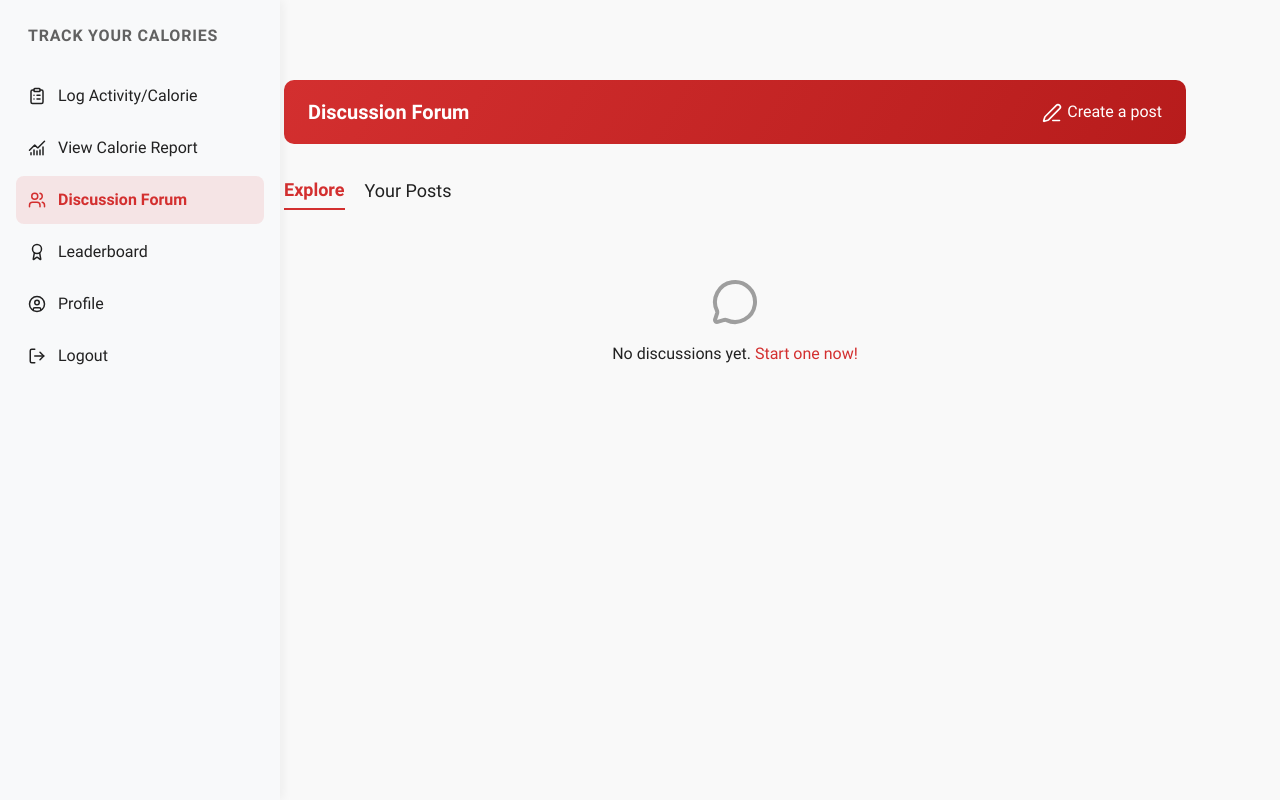
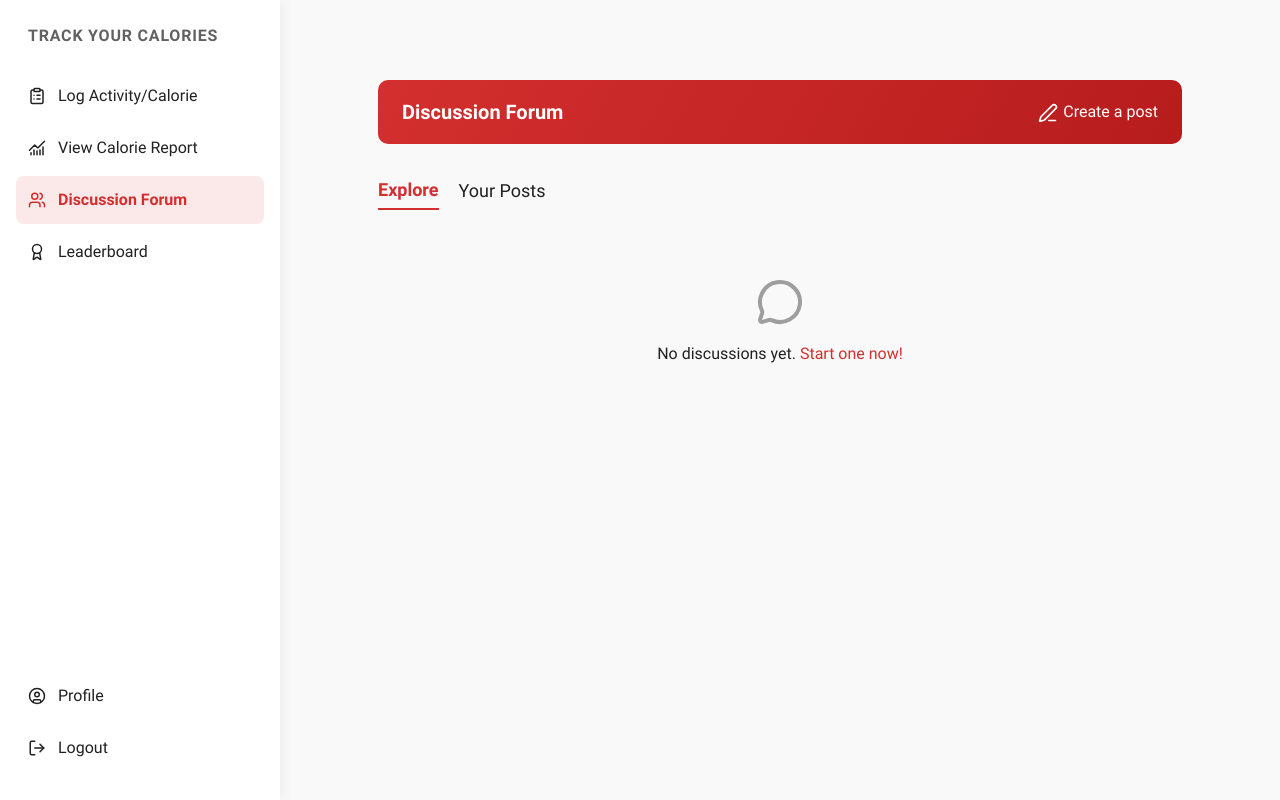
Before and after one commit to ngawangdc01/fyp_calorie_app, a Django app: page /discussions/ in a window 1280 px wide. Run offline with Django 5.2, Linux system fonts and the light colour scheme; the visitor is signed in with stand-in values (Sample User, id 1); data that the repository does not hold is empty.

Commit message:
res design update

```diff
--- a/fyp_calorie_app/static/css/style.css
+++ b/fyp_calorie_app/static/css/style.css
@@ -30,7 +30,7 @@ body {
     font-family: 'Roboto', sans-serif;
 }
 
-.sidebar {
+/* .sidebar {
     width: 280px;
     height: 100vh;
     position: fixed;
@@ -40,7 +40,22 @@ body {
     z-index: 1030;
     padding: 1.5rem 1rem;
     box-shadow: 3px 0 10px rgba(0, 0, 0, 0.05);
+} */
+
+.sidebar {
+    width: 280px;
+    height: 100vh;
+    position: fixed;
+    top: 0;
+    left: 0;
+    background-color: white;
+    padding: 1.5rem 1rem;
+    display: flex;
+    flex-direction: column;
+    justify-content: space-between;
+    box-shadow: 3px 0 10px rgba(0, 0, 0, 0.05);
 }
+
 
 #main-content {
   padding-top: 5rem;
@@ -49,19 +64,37 @@ body {
   transition: margin-left 0.3s ease;
 }
 
-/* .main-content-wrapper {
+/* On mobile: force min-width so horizontal scroll appears */
+@media (max-width: 767.98px) {
+  #main-content {
     min-width: 768px;
-    max-width: 1200px;
     margin: 0 auto;
+  }
+}
+
+/* On desktop: allow content to sit beside the fixed sidebar */
+@media (min-width: 768px) {
+  #main-content {
+    margin-left: 280px;
+    max-width: 100%;
+  }
+}
+
+.outer-scroll-wrapper {
+  overflow-x: auto;
+  width: 100%;
+}
+
+.inner-wrapper {
+  width: 100%;
+}
+
+/* #main-content {
+    padding-top: 5rem;
     padding-left: 1.5rem;
     padding-right: 1.5rem;
-} */
-
-/* @media (min-width: 768px) {
-    #main-content {
-        margin-left: 280px;
+    transition: margin-left 0.3s ease;
 }
-} */
 
 @media (max-width: 767.98px) {
     #main-content {
@@ -71,14 +104,13 @@ body {
 
 .outer-scroll-wrapper {
     overflow-x: auto;
-    /* overflow-y: hidden; */
     width: 100%;
 }
 
 .inner-wrapper {
-    min-width: 768px; /* or 1000px if needed */
+    min-width: 768px;
     margin: 0 auto;
-}
+} */
 
 .sidebar-title {
     font-size: 1rem;
--- a/fyp_calorie_app/templates/sidebar.html
+++ b/fyp_calorie_app/templates/sidebar.html
@@ -1,4 +1,6 @@
-<nav id="sidebar" class="sidebar bg-light h-100 overflow-auto">
+<nav id="sidebar" class="sidebar h-100 overflow-auto d-flex flex-column justify-content-between">
+
+    <!-- Top section -->
     <div>
         <div class="sidebar-title">TRACK YOUR CALORIES</div>
         <ul class="nav flex-column">
@@ -29,7 +31,8 @@
         </ul>
     </div>
 
-    <div class="nav flex-column mt-auto">
+    <!-- Bottom section -->
+    <ul class="nav flex-column">
         <li>
             <a href="{% url 'profile' %}" class="nav-link {% if request.resolver_match.url_name == 'profile' %}active{% endif %}">
                 <i data-lucide="user-circle" class="nav-icon"></i>
@@ -42,5 +45,6 @@
                 Logout
             </a>
         </li>
-    </div>
+    </ul>
+
 </nav>
--- a/fyp_calorie_app/templates/sidebar_layout.html
+++ b/fyp_calorie_app/templates/sidebar_layout.html
@@ -185,19 +185,26 @@
 </div>
 {% endif %}
 
-<button class="btn btn-outline-secondary d-md-none m-3" type="button" onclick="toggleSidebar()">
+<!-- <button class="btn btn-outline-secondary d-md-none m-3" type="button" onclick="toggleSidebar()">
     <i data-lucide="menu"></i> Menu
-</button>
+</button> -->
 
 <div class="outer-scroll-wrapper">
     <div class="inner-wrapper">
         <div class="container">
             <div class="row">
-                <div id="sidebar-col" class="d-none d-md-block col-md-3 col-lg-2">
-                    {% include "sidebar.html" %}
+                <!-- Sidebar (fixed) -->
+                <div id="sidebar-col" class="d-none d-md-block">
+                {% include "sidebar.html" %}
                 </div>
-                <div id="main-content" class="col-md-9 col-lg-10 mx-auto" style="padding-top: 5rem;">
+
+                <!-- Scrollable content -->
+                <div class="outer-scroll-wrapper">
+                <div class="inner-wrapper">
+                    <div id="main-content" class="main-content px-3">
                     {% block page_content %}{% endblock %}
+                    </div>
+                </div>
                 </div>
             </div>
         </div>
```
Lines whose indentation alone changed are shown as unchanged.
